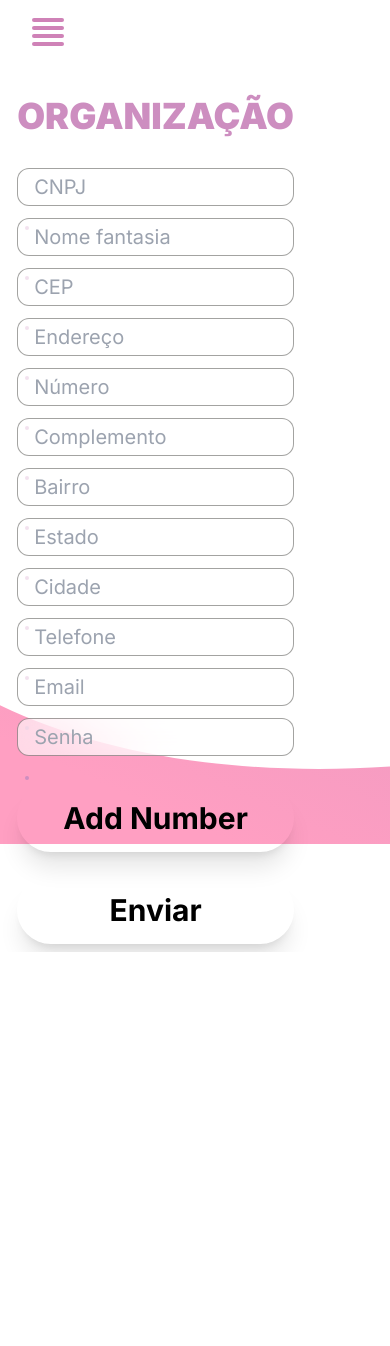
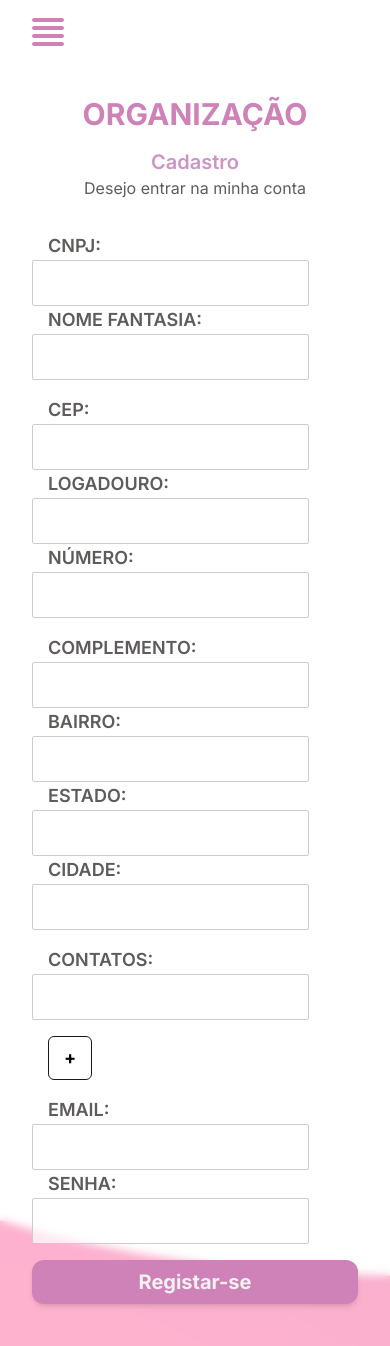
Before and after one commit to Wiiito/petideal, a Next.js app: page /auth/org/register in a window 390 px wide. Shown: the top 1346 px of the page. Before the commit the page ends 952 px from the top, so only its background shows below. Built offline with nearby package versions, Linux system fonts and the light colour scheme.

Commit message:
Org Register Login Pages

```diff
--- a/src/app/(userHeader)/auth/org/layout.jsx
+++ b/src/app/(userHeader)/auth/org/layout.jsx
@@ -1,13 +1,14 @@
 import React from 'react'
+import '@/styles/orgForm.scss'
 
 const layout = ({ children }) => {
 	return (
-		<div className='form'>
-			<div className='formContent'>
-				<h3>Organização</h3>
+		<>
+			<div className='orgForm'>
+				<h3 className='mb-4'>Organização</h3>
 				{children}
 			</div>
-		</div>
+		</>
 	)
 }
 
--- a/src/app/(userHeader)/auth/org/register/form.jsx
+++ b/src/app/(userHeader)/auth/org/register/form.jsx
@@ -100,120 +100,187 @@ const Form = () => {
 
 	return (
 		<form action={handleSubmit}>
+			<div className='line'>
+				<div>
+					<div className='text'>CNPJ: </div>
 					<input
 						type='text'
-				placeholder='CNPJ'
 						name='cnpj'
 						onChange={handleChange}
 						value={org.cnpj}
 					/>
+					<div className='errorMessage'>
 						<span>{formError.cnpj ? formError.cnpj[0] : ''}</span>
+					</div>
+				</div>
+				<div>
+					<div className='text'>Nome Fantasia: </div>
 					<input
 						type='text'
-				placeholder='Nome fantasia'
 						name='name'
 						onChange={handleChange}
 						value={org.name}
 					/>
+					<div className='errorMessage'>
 						<span>{formError.name ? formError.name[0] : ''}</span>
-
+					</div>
+				</div>
+			</div>
+			<div className='line'>
+				<div>
+					<div className='text'>CEP: </div>
 					<input
 						type='number'
-				placeholder='CEP'
 						name='zipCode'
 						onChange={handleChange}
 						value={org.zipCode}
 					/>
+					<div className='errorMessage'>
 						<span>{formError.zipCode ? formError.zipCode[0] : ''}</span>
+					</div>
+				</div>
+				<div>
+					<div className='text'>Logadouro: </div>
 					<input
 						type='text'
-				placeholder='Endereço'
 						name='address'
 						onChange={handleChange}
 						value={org.address}
 					/>
+					<div className='errorMessage'>
 						<span>{formError.address ? formError.address[0] : ''}</span>
+					</div>
+				</div>
+				<div>
+					<div className='text'>Número: </div>
 					<input
 						type='number'
-				placeholder='Número'
 						name='addressNumber'
 						onChange={handleChange}
 						value={org.addressNumber}
 					/>
-			<span>{formError.addressNumber ? formError.addressNumber[0] : ''}</span>
+					<div className='errorMessage'>
+						<span>
+							{formError.addressNumber ? formError.addressNumber[0] : ''}
+						</span>
+					</div>
+				</div>
+			</div>
+			<div className='line'>
+				<div>
+					<div className='text'>Complemento: </div>
 					<input
 						type='text'
-				placeholder='Complemento'
 						name='addressComplement'
 						onChange={handleChange}
 						value={org.addressComplement}
 					/>
+					<div className='errorMessage'>
 						<span>
-				{formError.addressComplement ? formError.addressComplement[0] : ''}
+							{formError.addressComplement
+								? formError.addressComplement[0]
+								: ''}
 						</span>
+					</div>
+				</div>
+				<div>
+					<div className='text'>Bairro: </div>
 					<input
 						type='text'
-				placeholder='Bairro'
 						name='addressNeighborhood'
 						onChange={handleChange}
 						value={org.addressNeighborhood}
 					/>
+					<div className='errorMessage'>
 						<span>
-				{formError.addressNeighborhood ? formError.addressNeighborhood[0] : ''}
+							{formError.addressNeighborhood
+								? formError.addressNeighborhood[0]
+								: ''}
 						</span>
+					</div>
+				</div>
+				<div>
+					<div className='text'>Estado: </div>
 					<input
 						type='text'
-				placeholder='Estado'
 						name='addressState'
 						onChange={handleChange}
 						value={org.addressState}
 					/>
-			<span>{formError.addressState ? formError.addressState[0] : ''}</span>
+					<div className='errorMessage'>
+						<span>
+							{formError.addressState ? formError.addressState[0] : ''}
+						</span>
+					</div>
+				</div>
+				<div>
+					<div className='text'>Cidade: </div>
 					<input
 						type='text'
-				placeholder='Cidade'
 						name='addressCity'
 						onChange={handleChange}
 						value={org.addressCity}
 					/>
+					<div className='errorMessage'>
 						<span>{formError.addressCity ? formError.addressCity[0] : ''}</span>
+					</div>
+				</div>
+			</div>
+			<div className='numberContainer'>
+				<div>
+					<div className='text'>Contatos: </div>
 					{numbers.map((e, i) => (
 						<input
 							type='number'
-					placeholder='Telefone'
 							name='number'
 							key={i}
 							onChange={handleChange}
 							value={org.contact[i]}
 						/>
 					))}
-			<span>{formError.contact ? formError.contact[0] : ''}</span>
-			<input
-				type='text'
-				placeholder='Email'
-				name='email'
-				onChange={handleChange}
-				value={org.email}
-			/>
-			<span>{formError.email ? formError.email[0] : ''}</span>
-			<input
-				type='password'
-				placeholder='Senha'
-				name='password'
-				onChange={handleChange}
-				value={org.password}
-			/>
-			<span>{formError.password ? formError.password[0] : ''}</span>
 					<button
 						type='button'
 						onClick={() => {
 							setNumbers((prev) => [...prev, ''])
 						}}
 					>
-				Add Number
+						+
 					</button>
+					<div>
+						<span>{formError.contact ? formError.contact[0] : ''}</span>
+					</div>
+				</div>
+			</div>
+			<div className='line'>
+				<div>
+					<div className='text'>Email: </div>
+					<input
+						type='text'
+						name='email'
+						onChange={handleChange}
+						value={org.email}
+					/>
+					<div className='errorMessage'>
+						<span>{formError.email ? formError.email[0] : ''}</span>
+					</div>
+				</div>
+				<div>
+					<div className='text'>Senha: </div>
+					<input
+						type='password'
+						name='password'
+						onChange={handleChange}
+						value={org.password}
+					/>
+					<div className='errorMessage'>
+						<span>{formError.password ? formError.password[0] : ''}</span>
+					</div>
+				</div>
+			</div>
 
-			<button type='submit'>Enviar</button>
+			<button className='submitButton' type='submit'>
+				Registar-se
+			</button>
 		</form>
 	)
 }
--- a/src/app/(userHeader)/auth/org/register/page.jsx
+++ b/src/app/(userHeader)/auth/org/register/page.jsx
@@ -1,8 +1,17 @@
 import React from 'react'
 import Form from './form'
+import Link from 'next/link'
 
 const page = () => {
-	return <Form />
+	return (
+		<>
+			<div className='subtitle'>
+				<h4>Cadastro</h4>
+				<Link href='/auth/org/signin'>Desejo entrar na minha conta</Link>
+			</div>
+			<Form />
+		</>
+	)
 }
 
 export default page
--- a/src/app/(userHeader)/auth/org/signin/page.jsx
+++ b/src/app/(userHeader)/auth/org/signin/page.jsx
@@ -1,6 +1,7 @@
 'use client'
 
 import { signIn } from 'next-auth/react'
+import Link from 'next/link'
 
 const Page = () => {
 	const credentialsLogin = async () => {
@@ -9,20 +10,47 @@ const Page = () => {
 			password: document.getElementsByName('password')[0].value,
 			type: 'org',
 			redirect: true,
-			callbackUrl: '/',
+			callbackUrl: '/org/dashboard',
 		})
 	}
 
 	return (
-		<form
-			onSubmit={e => {
-				e.preventDefault()
-				credentialsLogin()
-			}}>
-			<input type='email' name='email' placeholder='Email' required />
-			<input type='password' name='password' placeholder='Password' required />
-			<button type='submit'>Sign In</button>
-		</form>
+		<>
+			<div className='subtitle'>
+				<h4>Entrar</h4>
+				<Link href='/auth/org/register'>Desejo criar uma conta</Link>
+			</div>
+			<div>
+				<form
+					onSubmit={(e) => {
+						e.preventDefault()
+						credentialsLogin()
+					}}
+					className='flex flex-col items-center'
+				>
+					<div className='line w-full max-w-96'>
+						<div className='w-full'>
+							<div className='text'>Email: </div>
+							<input type='email' name='email' required className='w-full' />
+						</div>
+					</div>
+					<div className='line w-full max-w-96'>
+						<div className='w-full'>
+							<div className='text'>Senha: </div>
+							<input
+								type='password'
+								name='password'
+								required
+								className='w-full'
+							/>
+						</div>
+					</div>
+					<button className='submitButton' type='submit'>
+						Entrar
+					</button>
+				</form>
+			</div>
+		</>
 	)
 }
 
--- a/src/app/(userHeader)/auth/user/register/page.jsx
+++ b/src/app/(userHeader)/auth/user/register/page.jsx
@@ -23,7 +23,7 @@ const Page = () => {
 			</div>
 			<div className='form'>
 				<Link href='/auth/user/signin'>
-					<div className='absolute top-4 -right-8 z-50 w-32 h-9 content-center rounded-full font-semibold border border-black opacity-70 hover:opacity-100 transition-all duration-300 ease-in-out'>
+					<div className='absolute top-4 right-0 sm:-right-8 z-50 w-32 h-9 content-center rounded-full font-semibold border border-black opacity-70 hover:opacity-100 transition-all duration-300 ease-in-out'>
 						Logar
 					</div>
 				</Link>
--- a/src/app/(userHeader)/auth/user/signin/page.jsx
+++ b/src/app/(userHeader)/auth/user/signin/page.jsx
@@ -23,7 +23,7 @@ const Page = () => {
 			</div>
 			<div className='form'>
 				<Link href='/auth/user/register'>
-					<div className='absolute top-4 -right-8 z-50  w-32 h-9 content-center rounded-full font-semibold bg-reallyLight text-white opacity-80 hover:opacity-100 transition-all duration-300 ease-in-out'>
+					<div className='absolute top-4 right-0 sm:-right-8 z-50  w-32 h-9 content-center rounded-full font-semibold bg-reallyLight text-white opacity-80 hover:opacity-100 transition-all duration-300 ease-in-out'>
 						Registrar-se
 					</div>
 				</Link>
--- a/src/styles/formStyles.scss
+++ b/src/styles/formStyles.scss
@@ -1,5 +1,5 @@
 .formContainer {
-    @apply absolute h-screen w-screen bg-[url('/authPageBackground.svg')] bg-cover bg-center justify-end flex top-0 left-0;
+    @apply absolute min-h-screen w-screen bg-[url('/authPageBackground.svg')] bg-cover bg-center justify-end flex top-0 left-0;
 
     .formImages {
         @apply hidden md:block max-w-[67vw];
@@ -14,10 +14,10 @@
     }
 
     .form {
-        @apply relative block w-full md:w-1/3 h-screen md:h-auto text-center mr-24 ml-24 md:ml-0;
+        @apply relative block w-full md:w-1/3 h-screen md:h-auto text-center mx-4 sm:mx-24 md:ml-0;
 
         &Content {
-            @apply h-full md:h-auto w-full mt-24;
+            @apply h-full md:h-auto w-full pt-24;
 
             h3 {
                 @apply relative uppercase text-pastel font-black text-4xl mb-8;
--- /dev/null
+++ b/src/styles/orgForm.scss
@@ -0,0 +1,47 @@
+.orgForm {
+    @apply pt-24 min-h-screen w-full px-8 xl:px-24 bg-trueWhite bg-opacity-20 backdrop-blur-sm pb-24;
+
+    h3 {
+        @apply text-center text-primary text-3xl font-bold uppercase;
+    }
+
+    .subtitle {
+        @apply text-center mb-8;
+
+        h4 {
+            @apply text-xl text-darker font-semibold;
+        }
+
+        a {
+            @apply text-gray;
+        }
+    }
+
+    input {
+        @apply relative p-2 border-lightGray border outline-none text-lg rounded-sm bg-trueWhite bg-opacity-65 backdrop-blur-sm max-w-96 mr-4;
+    }
+
+    .line {
+        @apply flex mb-4 flex-wrap;
+
+    }
+    .text {
+        @apply uppercase text-gray text-lg font-semibold mx-4;
+    }
+
+    .numberContainer {
+        @apply mb-4 flex flex-col max-w-96;
+
+        input {
+            @apply mb-4;
+        }
+
+        button {
+            @apply text-lg font-bold h-11 w-11 border border-black rounded-md ml-4;
+        }
+    }
+
+    .submitButton {
+        @apply bg-primary px-8 py-2 text-white font-bold rounded-xl shadow-md text-xl max-w-96 w-full;
+    }
+}
```
Lines whose indentation alone changed are shown as unchanged.
